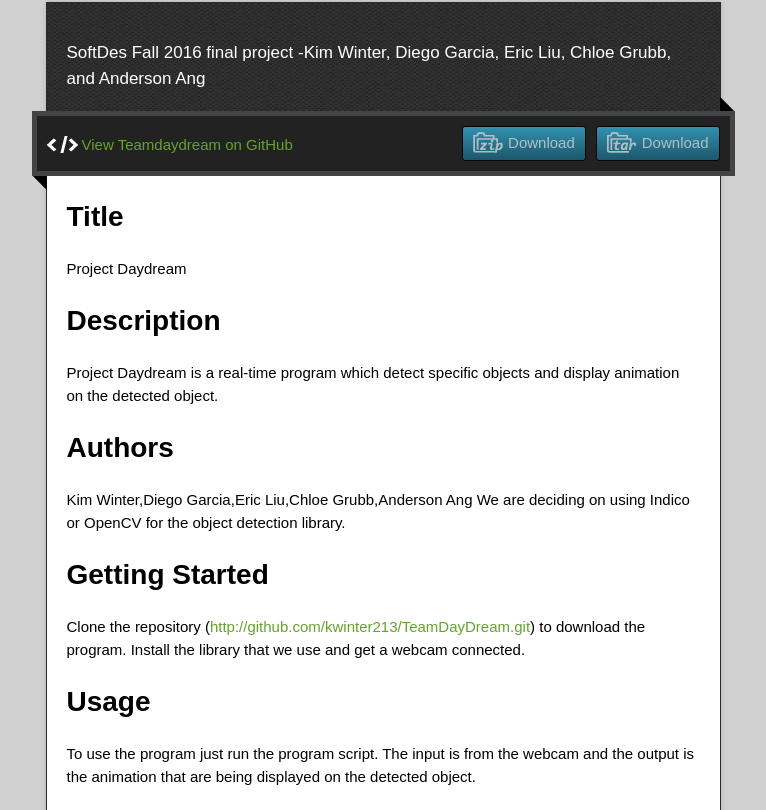
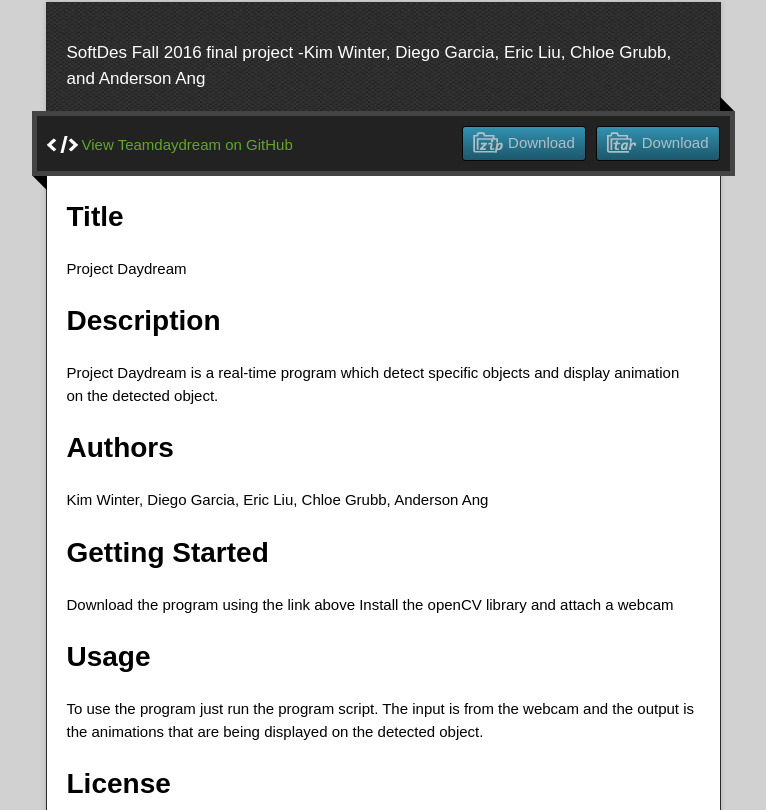
Before and after one commit to kwinter213/TeamDayDream, a plain HTML site: page index.html in a window 1280 px wide. Shown: the part 128-938 px from the top of the page, without its empty margins (257-1023 px from the left). Drawn offline with nearby package versions, Linux system fonts and the light colour scheme.

```diff
--- a/index.html
+++ b/index.html
@@ -49,20 +49,19 @@
 <h1>
 <a id="authors" class="anchor" href="#authors" aria-hidden="true"><span aria-hidden="true" class="octicon octicon-link"></span></a>Authors</h1>
 
-<p>Kim Winter,Diego Garcia,Eric Liu,Chloe Grubb,Anderson Ang
-We are deciding on using Indico or OpenCV for the object detection library.</p>
+<p>Kim Winter, Diego Garcia, Eric Liu, Chloe Grubb, Anderson Ang</p>
 
 <h1>
 <a id="getting-started" class="anchor" href="#getting-started" aria-hidden="true"><span aria-hidden="true" class="octicon octicon-link"></span></a>Getting Started</h1>
 
-<p>Clone the repository (<a href="http://github.com/kwinter213/TeamDayDream.git">http://github.com/kwinter213/TeamDayDream.git</a>) to download the program.
-Install the library that we use and get a webcam connected.</p>
+<p>Download the program using the link above
+Install the openCV library and attach a webcam</p>
 
 <h1>
 <a id="usage" class="anchor" href="#usage" aria-hidden="true"><span aria-hidden="true" class="octicon octicon-link"></span></a>Usage</h1>
 
 <p>To use the program just run the program script.
-The input is from the webcam and the output is the animation that are being displayed on the detected object.</p>
+The input is from the webcam and the output is the animations that are being displayed on the detected object.</p>
 
 <h1>
 <a id="license" class="anchor" href="#license" aria-hidden="true"><span aria-hidden="true" class="octicon octicon-link"></span></a>License</h1>
```
Also changed, not shown: params.json (+1 -1 lines).
